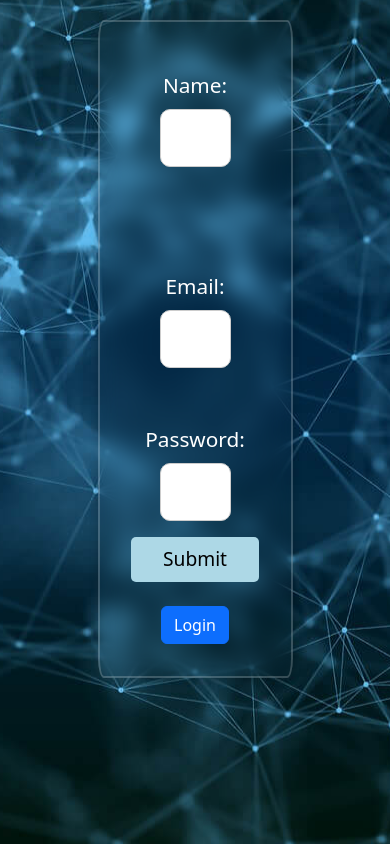
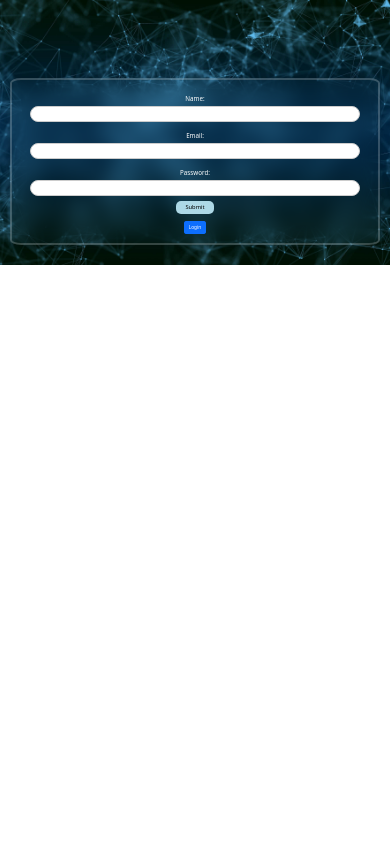
Before and after one commit to shshaheen/KBC, a Flask app: page /register in a window 390 px wide. Run offline with Flask 3, Linux system fonts and the light colour scheme.

Commit message:
Tried to add responsiveness

```diff
--- a/static/style.css
+++ b/static/style.css
@@ -2,6 +2,8 @@
     background-image: url(photos/network.jpg);
     /* background-size: cover; */
     background-position: center;
+    background-size: cover;
+    background-repeat: no-repeat;
     margin: 0;
     padding: 0;
     font-family: Arial, sans-serif;
@@ -9,10 +11,11 @@
 }
 
 .custom {
+    height: 20%;
     background: transparent;
     padding: 2rem;
     margin: 5% auto;
-    width: 50%;
+    width: 40%;
     border-radius: 3%;
     border: 2px solid rgba(255,255, 255, 0.2);
     backdrop-filter: blur(10px);
@@ -27,14 +30,14 @@
 }
 
 .inputBox {
-    width: 100%;
-    margin: 1rem 0;
+    width: 90%;
+    margin: 0.9rem 0;
 }
 
 .input {
     width: calc(100% - 2rem);
-    padding: 1rem;
-    font-size: 1rem;
+    padding: 0.8rem;
+    font-size: 0.9rem;
     color: #000;
     margin-top: 0.5rem;
     border: 1px solid #ccc;
@@ -90,3 +93,56 @@
     padding: 2rem;
     background-color: antiquewhite;
 }
+
+/* Responsive Styles */
+@media (max-width: 991px) {
+    html {
+        font-size: 70%;
+    }
+
+    .custom {
+        width: 60%;
+    }
+
+    .submit-container {
+        flex-direction: column;
+    }
+}
+
+@media (max-width: 768px) {
+    html {
+        font-size: 50%;
+    }
+
+    .custom {
+        width: 70%;
+        margin-top: 10%;
+    }
+}
+
+@media (max-width: 576px) {
+    html {
+        font-size: 45%;
+    }
+
+    .custom {
+        width: 85%;
+        margin-top: 15%;
+    }
+}
+
+@media (max-width: 450px) {
+    html {
+        font-size: 30%;
+    }
+
+    .custom {
+        width: 95%;
+        margin-top: 20%;
+    }
+}
+/* @media (max-width: 1135px) {
+    body{
+        background-image: url(photos/mobile-view.jpg);
+    }
+} */
--- a/templates/login.html
+++ b/templates/login.html
@@ -25,7 +25,7 @@
         <div class="container">
             <label for="email" class="label">Email:</label>
             <input type="email" name="email" placeholder="Enter email" class="inputBox input" required>
-            <br>
+
             <label for="password" class="label">Password:</label>
             <input type="password" name="password" placeholder="Enter password" class="inputBox input" required>
             <button type="submit" class="submit">Submit</button>
--- a/templates/register.html
+++ b/templates/register.html
@@ -25,11 +25,9 @@
         <div class="container">
             <label for="name" class="label">Name:</label>
             <input type="text" name="name" class="inputBox input" required>
-            <br>
-            <br><br>
+
             <label for="email" class="label">Email:</label>
             <input type="email" name="email" class="inputBox input" required>
-            <br>
             <label for="password" class="label">Password:</label>
             <input type="password" name="password" class="inputBox input" id="password"
             pattern="(?=.*\d)(?=.*[a-z])(?=.*[A-Z])(?=.*[!@#$%^&*]).{8,}"
```
Also changed, not shown: static/photos/mobile-view.jpg (added).
